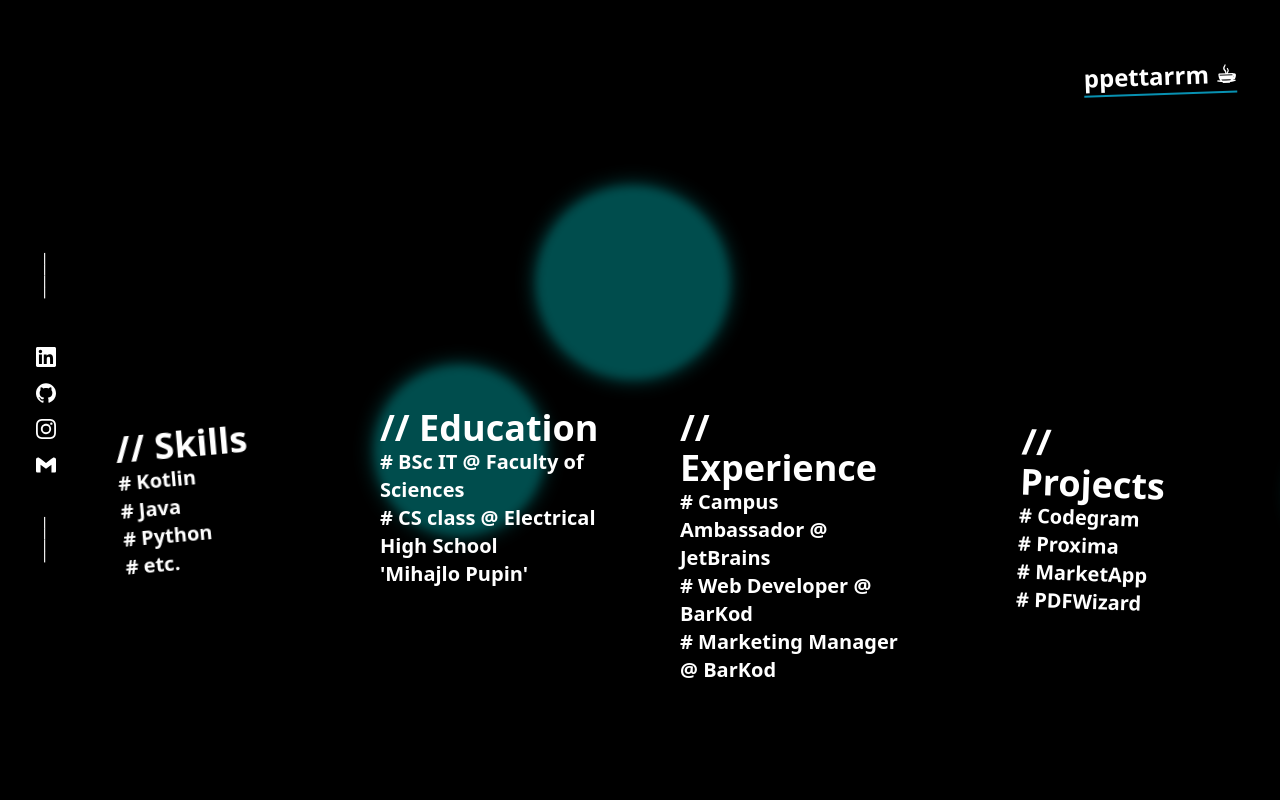
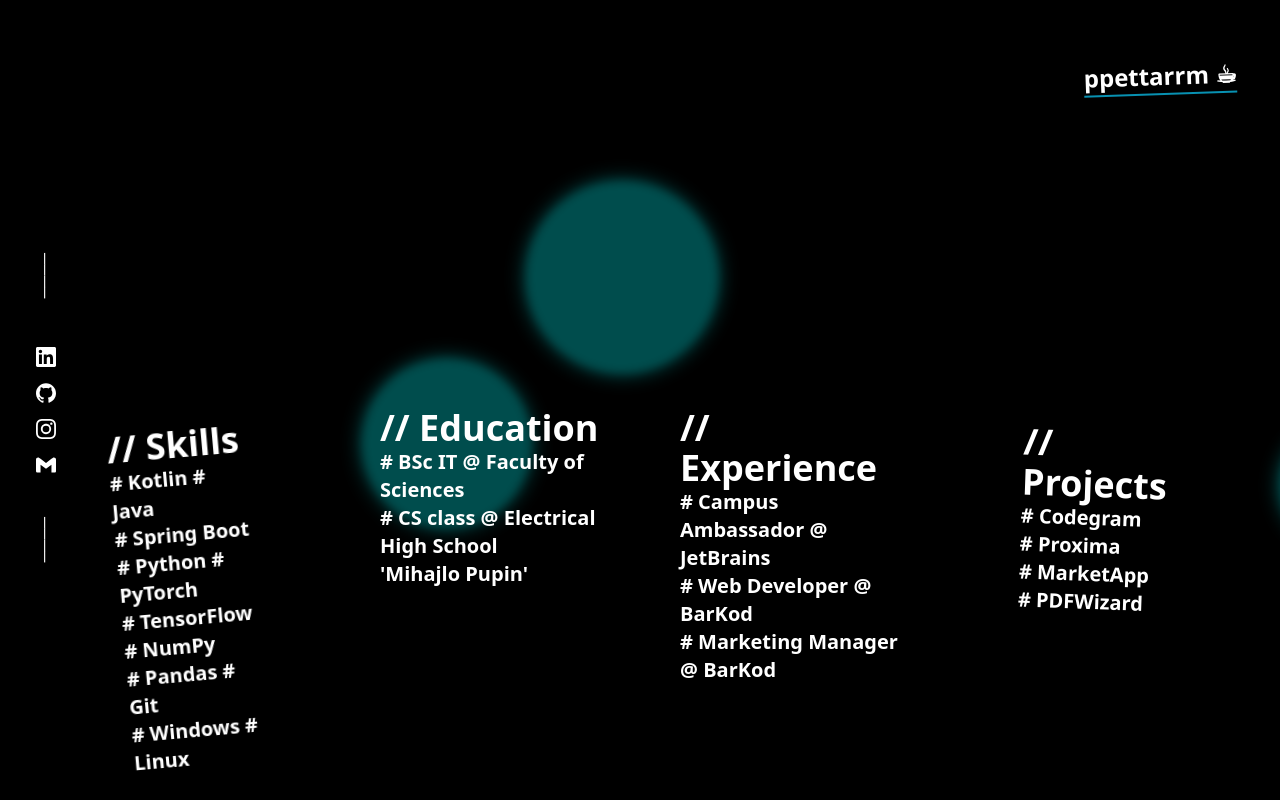
Before and after one commit to ppettarrm/portfolio, a Next.js app: page / in a window 1280 px wide. Shown: the top 800 px of the page. Built offline with nearby package versions, Linux system fonts and the light colour scheme.

Commit message:
Quick fix

```diff
--- a/app/(home)/components/Education.tsx
+++ b/app/(home)/components/Education.tsx
@@ -3,7 +3,7 @@ import Link from "next/link";
 
 export default function Education() {
     return <div className="justify-center max-w-xl animate-fade-in-right px-10 py-16">
-        <h1 className="font-extrabold text-4xl hover:scale-125 transition-all">
+        <h1 className="font-extrabold text-4xl">
             {"// Education"}
         </h1>
         <Link href={"https://www.pmf.uns.ac.rs"}>
--- a/app/(home)/components/Experience.tsx
+++ b/app/(home)/components/Experience.tsx
@@ -3,7 +3,7 @@ import Link from "next/link";
 
 export default function Experience() {
     return <div className="justify-center max-w-xl animate-fade-in-right px-10 py-16">
-        <h1 className="font-extrabold text-4xl hover:scale-125 transition-all">
+        <h1 className="font-extrabold text-4xl">
             {"// Experience"}
         </h1>
         <Link href={"https://www.jetbrains.com"}>
--- a/app/(home)/components/Projects.tsx
+++ b/app/(home)/components/Projects.tsx
@@ -4,7 +4,7 @@ import Link from "next/link";
 export default function Projects() {
     return <div className="rotate-2 hover:-rotate-2 justify-center max-w-xl animate-fade-in-right p-[5rem]">
         <Link href={"https://www.github.com/ppettarrm"}>
-        <h1 className=" font-extrabold text-4xl hover:scale-110 transition-all">
+        <h1 className=" font-extrabold text-4xl">
             {"// Projects"}
         </h1>
         </Link>
--- a/app/(home)/components/Skills.tsx
+++ b/app/(home)/components/Skills.tsx
@@ -2,20 +2,26 @@ import React from "react";
 
 export default function Skills() {
     return <div className="-rotate-[5deg] hover:rotate-2 justify-center max-w-xl animate-fade-in-right p-[5rem]">
-        <h1 className="font-extrabold text-4xl hover:scale-125 transition-all">
+        <h1 className="font-extrabold text-4xl">
             {"// Skills"}
         </h1>
         <h1 className="font-extrabold text-xl hover:scale-110 transition-all">
-            {"# Kotlin"}
+            {"# Kotlin # Java"}
         </h1>
         <h1 className="font-extrabold text-xl hover:scale-110 transition-all">
-            {"# Java"}
+            {"# Spring Boot"}
         </h1>
         <h1 className="font-extrabold text-xl hover:scale-110 transition-all">
-            {"# Python"}
+            {"# Python # PyTorch"}
         </h1>
         <h1 className="font-extrabold text-xl hover:scale-110 transition-all">
-            {"# etc."}
+            {"# TensorFlow # NumPy"}
+        </h1>
+        <h1 className="font-extrabold text-xl hover:scale-110 transition-all">
+            {"# Pandas # Git"}
+        </h1>
+        <h1 className="font-extrabold text-xl hover:scale-110 transition-all">
+            {"# Windows # Linux"}
         </h1>
     </div>
 }
--- a/app/(home)/page.tsx
+++ b/app/(home)/page.tsx
@@ -37,10 +37,10 @@ export default function Page() {
 
                 @keyframes moveCircle {
                     from {
-                        transform: translate(-50%, -50%);
+                        transform: translate(-50.1423%, -49.3231%);
                     }
                     to {
-                        transform: translate(calc(100vw - 50%), calc(100vh - 50%));
+                        transform: translate(calc(100vw - 75.32232%), calc(100vh - 65.23123%));
                     }
                 }
                 `}
```
